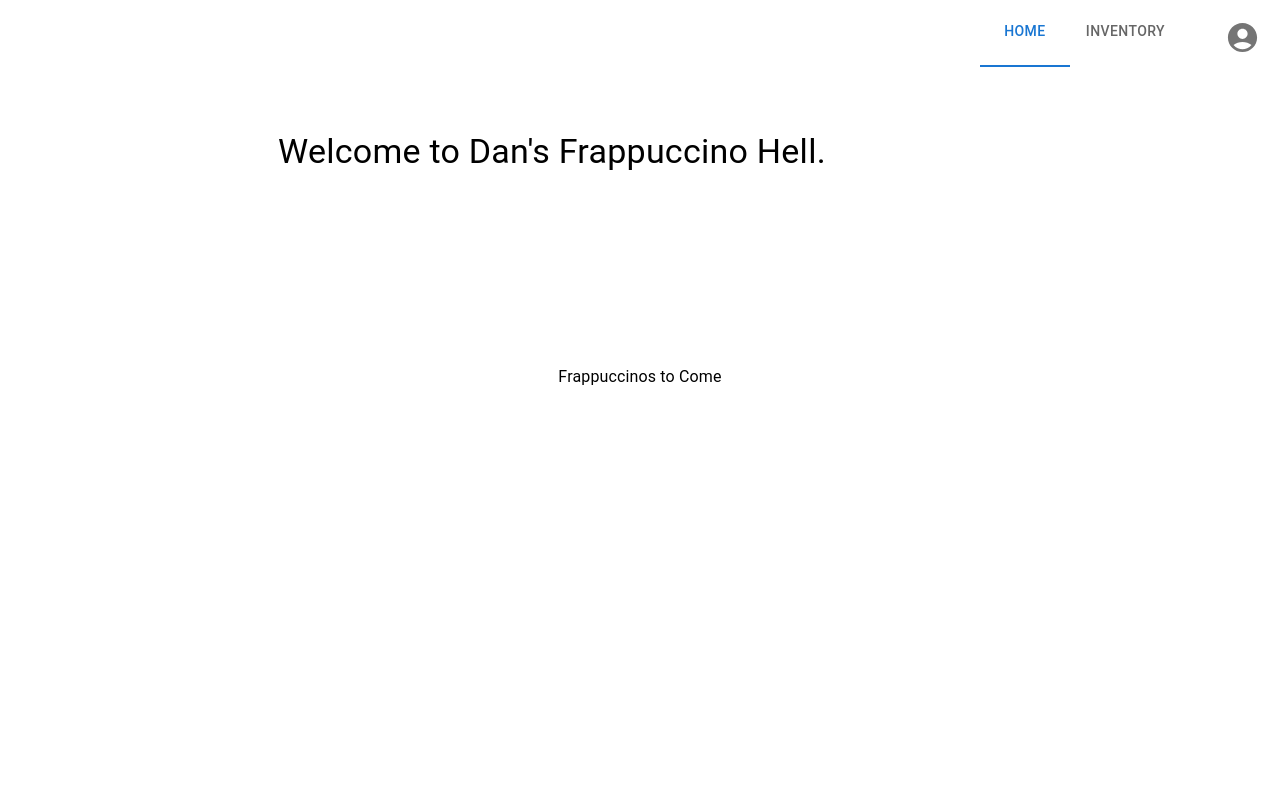
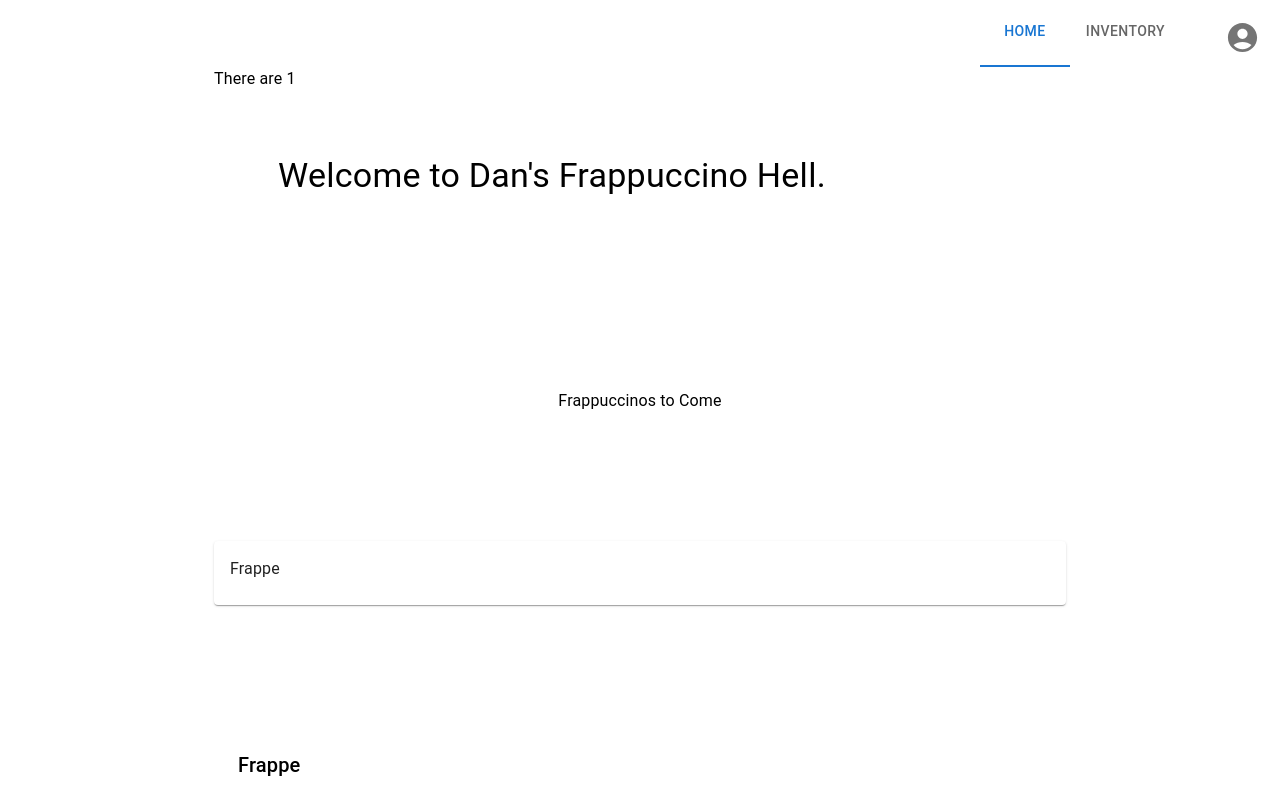
Before and after one commit to WesleyEdwards/Dan-s-Frappe-Hell, a React (Create React App) app in the folder front_end/: page /home in a window 1280 px wide. Built offline with nearby package versions, Linux system fonts and the light colour scheme.

Commit message:
Created Test Landing Page

```diff
--- a/front_end/src/Views/Home.tsx
+++ b/front_end/src/Views/Home.tsx
@@ -1,13 +1,24 @@
 import { Container, Stack, Typography } from "@mui/material";
-import React, { FC } from "react";
+import React, { FC, useState } from "react";
 import { DFHeader } from "../components/DFHeader";
+import { DrinkCard } from "../components/DrinkCard";
 
 export const Home: FC = () => {
+  const [drinks, setDrinks] = useState(["Frappe"]);
+
+  const addDrink = (newDrink: string) => {
+    setDrinks([...drinks, newDrink]);
+  };
+
   return (
     <Container maxWidth="md">
+      <Typography>There are {drinks.length}</Typography>
       <Stack gap="8rem" justifyContent="center">
         <DFHeader title="Welcome to Dan's Frappuccino Hell." />
         <Typography align="center">Frappuccinos to Come</Typography>
+        {drinks.map((drink) => {
+          return <DrinkCard drink={drink} addDrink={addDrink}/>;
+        })}
       </Stack>
     </Container>
   );
--- /dev/null
+++ b/front_end/src/components/DrinkCard.tsx
@@ -0,0 +1,73 @@
+import {
+  Button,
+  Card,
+  CardContent,
+  Dialog,
+  DialogActions,
+  DialogContent,
+  DialogContentText,
+  DialogTitle,
+  TextField,
+  Typography,
+} from "@mui/material";
+import { FC, useState } from "react";
+
+interface DrinkCardProps {
+  drink: string;
+  addDrink: (newDrink: string) => void;
+}
+
+export const DrinkCard: FC<DrinkCardProps> = (props) => {
+  const { drink, addDrink } = props;
+  const [open, setOpen] = useState(false);
+  const [newDrink, setNewDrink] = useState("");
+
+  const handleClick = () => {
+    setOpen(true);
+  };
+  const handleClose = () => {
+    setNewDrink("");
+    setOpen(false);
+  };
+
+  const handleAddNewDrink = () => {
+    handleClose()
+    addDrink(newDrink);
+  };
+
+  return (
+    <>
+      <Card
+        onClick={handleClick}
+        style={{
+          cursor: "pointer",
+        }}
+      >
+        <CardContent>
+          <Typography>{drink}</Typography>
+        </CardContent>
+      </Card>
+
+        <DialogTitle>{drink}</DialogTitle>
+      <Dialog open={open} onClose={handleClose}>
+        <DialogContent>
+          <DialogContentText>Customize your drink here.</DialogContentText>
+          <TextField
+            autoFocus
+            margin="dense"
+            label="My new drink"
+            type="email"
+            fullWidth
+            variant="standard"
+            value={newDrink}
+            onChange={(e) => setNewDrink(e.target.value)}
+          />
+        </DialogContent>
+        <DialogActions>
+          <Button onClick={handleClose}>Cancel</Button>
+          <Button onClick={handleAddNewDrink}>Add New Drink</Button>
+        </DialogActions>
+      </Dialog>
+    </>
+  );
+};
```
